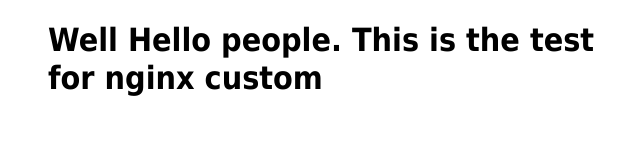
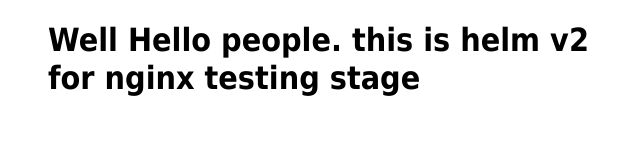
Before and after one commit to akaibull/Nginx-Custom, a plain HTML site: page index.html in a window 1280 px wide. Shown: the whole page, without its empty margins (312-952 px from the left). Drawn offline with Linux system fonts and the light colour scheme.

```diff
--- a/index.html
+++ b/index.html
@@ -24,7 +24,7 @@ font-family: Tahoma, Verdana, Arial, sans-serif;
 
 <body>
 
-<h1>Well Hello people. This is the test for nginx custom</h1>
+<h1>Well Hello people. this is helm v2 for nginx testing stage</h1>
 
 </body>
 
```
Also changed, not shown: 1 other file.
